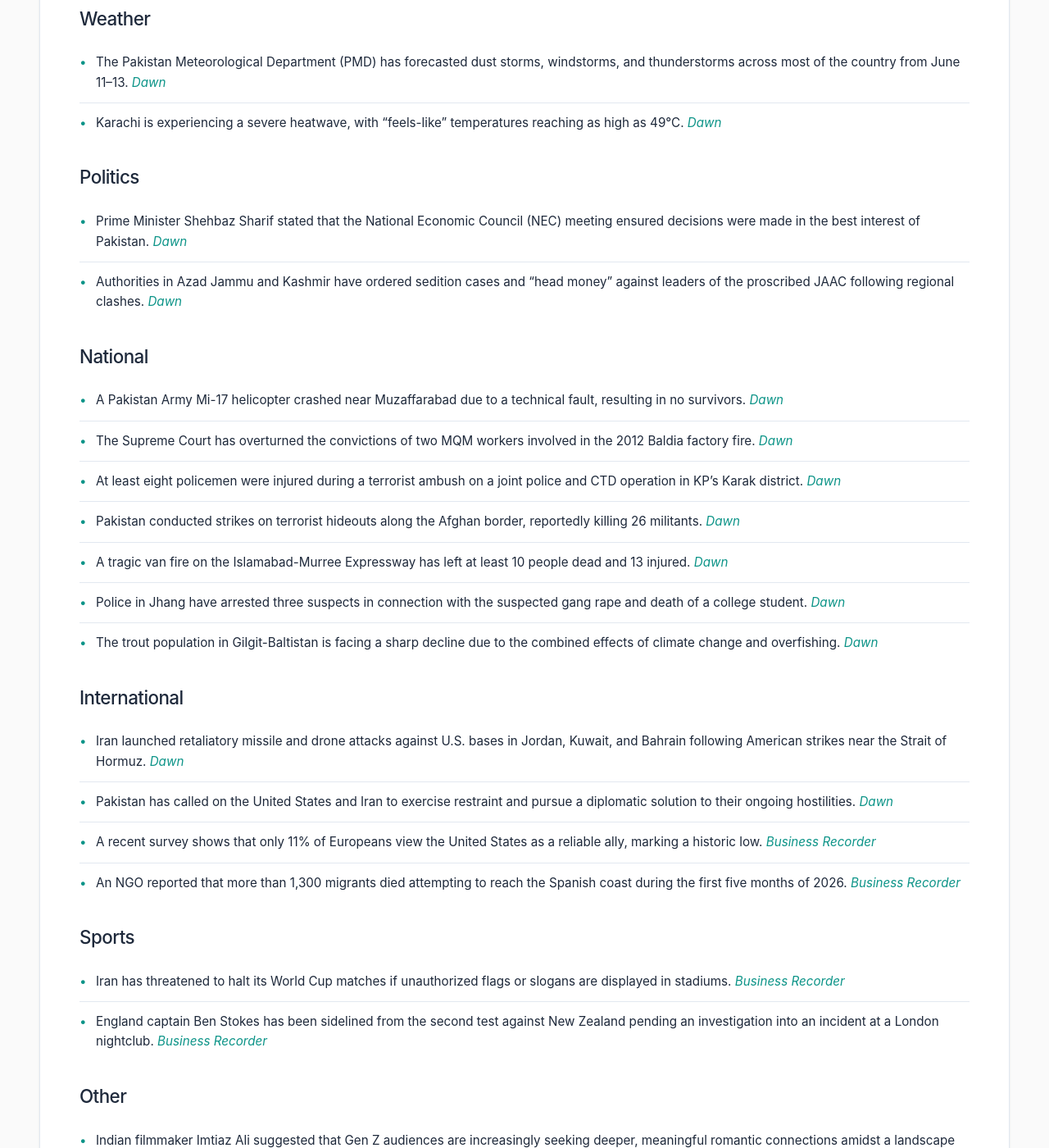
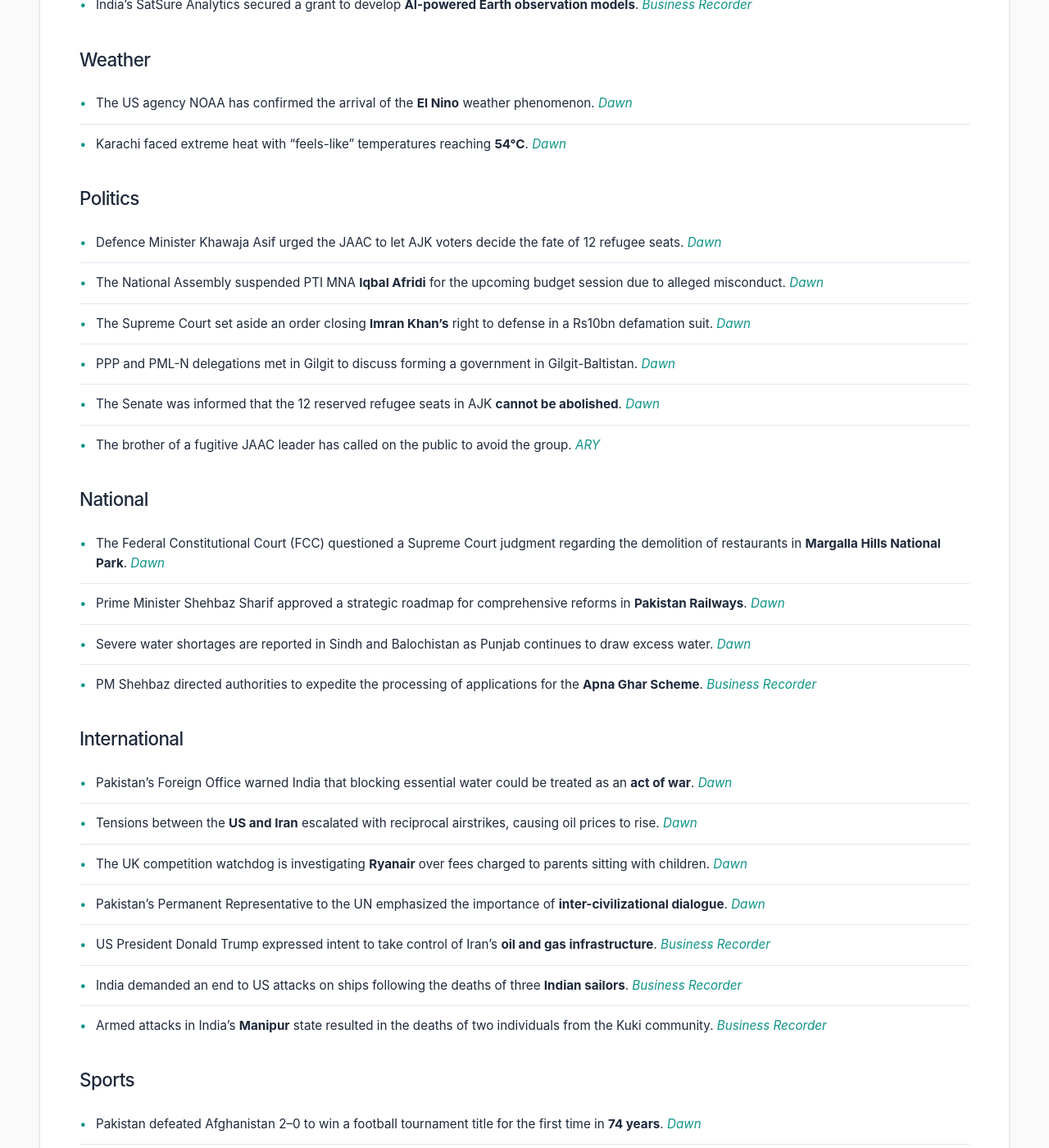
Before and after one commit to zsubzwary/news, a Jekyll site: the page built from en/index.md, in a window 1280 px wide and 1400 px high, scrolled down 1185 px. Shown: the whole window at 82% size. Built offline with Jekyll 4.4.1, drawn with Linux system fonts in a browser that asks for light colours; some web fonts are replaced; comment, search, counter and statistics services are not loaded; some of the changed text lies outside the part shown.

Commit message:
DateTime; 2026-06-11T16:04:36.972Z

```diff
--- a/en/index.md
+++ b/en/index.md
@@ -4,52 +4,61 @@ title: Pakistan News Briefing
 lang: en
 ---
 
-Published at: 10-Jun-2026 21:04PKT
+Published at: 11-Jun-2026 21:04PKT
 
 Time to read: 4 mins
 
 ### Economy
-- Finance Minister Muhammad Aurangzeb is scheduled to present the federal budget for FY2026-27 in the National Assembly on June 12. *[Dawn](https://www.dawn.com/news/2006648/finance-minister-aurangzeb-to-present-budget-for-fy2026-27-on-june-12)*
-- The federal, Punjab, and Sindh governments have agreed to implement spending cuts to address budget requirements for the upcoming fiscal year. *[Dawn](https://www.dawn.com/news/2006539/budget-2026-27-centre-punjab-sindh-agree-on-spending-cuts)*
-- Pakistan recorded a historic high in workers' remittances, reaching $4.3 billion in May. *[Dawn](https://www.dawn.com/news/2006612/may-sees-highest-ever-monthly-inflow-of-workers-remittances-at-43bn)*
-- A committee led by Ishaq Dar has decided to extend the closing time for standalone grocery and kiryana stores to 10 PM. *[Dawn](https://www.dawn.com/news/2006592/dar-led-committee-decides-to-extend-closing-time-for-standalone-grocery-kiryana-stores-to-10pm)*
-- Saudi Arabia has officially launched its second national carrier, Riyadh Air, as part of its strategy to diversify its economy. *[Dawn](https://www.dawn.com/news/2006607/saudi-arabia-launches-new-national-carrier-riyadh-air-despite-middle-east-conflict-delays)*
-- Indian markets have faced volatility, with bond rallies snapping and equity mutual fund inflows hitting annual lows due to US-Iran war risks. *[Business Recorder](https://www.brecorder.com/news/40424861/india-bonds-snap-four-day-rally-on-us-iran-war-risks)*
-- Zee Entertainment plans to raise $241 million to fund strategic business initiatives. *[Business Recorder](https://www.brecorder.com/news/40424858/zee-entertainment-to-raise-241-million-for-stategic-initiatives)*
-- The UK is offering grid connections to 700 projects as part of a major energy investment push. *[ARY](https://arynews.tv/uk-offers-700-projects-grid-connections)*
-- Gulf stock markets showed mixed results following renewed military hostilities between the US and Iran. *[Business Recorder](https://www.brecorder.com/news/40424865/gulf-markets-mixed-after-renewed-us-iran-hostilities)*
-- The European Union is scrutinizing the $110 billion Paramount-Warner Bros deal for potential unfair foreign subsidies. *[Business Recorder](https://www.brecorder.com/news/40424862/paramount-warner-bros-deal-under-eu-subsidy-scrutiny-decision-due-july-14)*
+- Pakistan's GDP grew by **3.7%** in FY26, the fastest in four years, though it missed the 4.2% target. *[Dawn](https://www.dawn.com/news/2006877/economy-grows-37pc-in-fy26-fastest-in-four-years-but-short-of-target)*
+- The National Economic Council (NEC) has slashed overall development outlay by 25% to Rs3.218tr. *[Dawn](https://www.dawn.com/news/2006793/budget-2026-27-nec-trims-uplift-plans-punjab-takes-biggest-hit)*
+- Significant income tax relief is expected for salaried individuals earning between Rs230,000 and Rs341,000 per month. *[Dawn](https://www.dawn.com/news/2006790/income-tax-may-fall-for-some-salaried-segments)*
+- State Bank of Pakistan-held foreign exchange reserves rose by $25 million to **$17.22bn**. *[Business Recorder](https://www.brecorder.com/news/40425061/sbp-held-forex-reserves-rise-by-25mn-to-1722bn)*
+- Pakistan's unemployment rate increased to **7.1%** during 2024-25. *[Business Recorder](https://www.brecorder.com/news/40425059/economic-survey-pakistans-unemployment-rose-to-71)*
+- Bangladesh has unveiled a **$77 billion** budget aiming for 6.5% economic growth. *[Business Recorder](https://www.brecorder.com/news/40425057/bangladesh-unveils-77-billion-budget-eyes-6-5-growth)*
+- Most Gulf markets declined following fresh US-Iran military escalations. *[Business Recorder](https://www.brecorder.com/news/40425062/most-gulf-markets-dip-amid-fresh-escalation-in-middle-east-conflict)*
+- Indian companies are rushing to raise over **$3.24 billion** in short-term debt. *[Business Recorder](https://www.brecorder.com/news/40425045/india-sees-3bn-debt-fundraising-rush-as-yields-slump-after-rbi-moves-bankers-say)*
+- Pakistan's external debt rose to **$92.2 billion** by the end of March 2026. *[Business Recorder](https://www.brecorder.com/news/40425053/pakistans-external-debt-rose-92-2bn-in-fy26-reveals-economic-survey)*
+- Indian government bonds ended higher as oil prices eased. *[Business Recorder](https://www.brecorder.com/news/40425044/india-bonds-end-higher-as-oil-eases-focus-shifts-to-debt-sale-inflation)*
+- Saudi developer Umm Al Qura launched a **SAR 50bn** growth strategy for expansion across western Saudi Arabia. *[Business Recorder](https://www.brecorder.com/news/40425049/saudi-developer-umm-al-qura-unveils-sar-50bn-growth-strategy-accelerates-multi-city-expansion-across-western-saudi-arabia)*
+- Sri Lankan shares extended their decline amid broad market losses. *[Business Recorder](https://www.brecorder.com/news/40425047/sri-lankan-shares-extend-decline-as-broad-losses-weigh)*
 
 ### Science & Technology
-- A fire at a third-party data center in India caused an emergency power shutdown, leading to Google Cloud network disruptions in Delhi. *[Dawn](https://www.dawn.com/news/2006599/google-cloud-outage-in-india-after-third-party-data-centre-fire-triggers-shutdown)*
-- Anthropic has rolled out a public version of its Mythos AI model, though it has implemented guardrails to prevent its use in cybersecurity. *[Dawn](https://www.dawn.com/news/2006596/anthropic-rolls-out-public-version-of-mythos-without-cybersecurity-capability)*
+- Mongolia has successfully recovered rare dinosaur fossils and a **Tarbosaurus bataar** skeleton that were smuggled out two decades ago. *[Dawn](https://www.dawn.com/news/2006912/smuggled-dinosaur-fossils-return-to-mongolia-after-two-decades)*
+- India's SatSure Analytics secured a grant to develop **AI-powered Earth observation models**. *[Business Recorder](https://www.brecorder.com/news/40425042/indias-satsure-bags-26-million-grant-to-build-ai-powered-earth-observation-models)*
 
 ### Weather
-- The Pakistan Meteorological Department (PMD) has forecasted dust storms, windstorms, and thunderstorms across most of the country from June 11–13. *[Dawn](https://www.dawn.com/news/2006635/pmd-forecasts-dust-and-windstorms-thunderstorms-across-most-parts-of-the-country-from-june-11-13)*
-- Karachi is experiencing a severe heatwave, with "feels-like" temperatures reaching as high as 49°C. *[Dawn](https://www.dawn.com/news/2006609/karachi-sizzles-as-feels-like-temperature-reaches-49c)*
+- The US agency NOAA has confirmed the arrival of the **El Nino** weather phenomenon. *[Dawn](https://www.dawn.com/news/2006917/weather-pattern-el-nino-has-begun-says-us-agency-noaa)*
+- Karachi faced extreme heat with "feels-like" temperatures reaching **54°C**. *[Dawn](https://www.dawn.com/news/2006711/karachi-sizzles-as-feels-like-temperature-climbs-to-54c)*
 
 ### Politics
-- Prime Minister Shehbaz Sharif stated that the National Economic Council (NEC) meeting ensured decisions were made in the best interest of Pakistan. *[Dawn](https://www.dawn.com/news/2006604/centre-provinces-made-decisions-in-the-best-interest-of-pakistan-pm-says-in-nec-meeting)*
-- Authorities in Azad Jammu and Kashmir have ordered sedition cases and "head money" against leaders of the proscribed JAAC following regional clashes. *[Dawn](https://www.dawn.com/news/2006540/sedition-cases-head-money-against-jaac-leaders-ordered)*
+- Defence Minister Khawaja Asif urged the JAAC to let AJK voters decide the fate of 12 refugee seats. *[Dawn](https://www.dawn.com/news/2006895/khawaja-asif-urges-jaac-to-let-ajk-voters-decide-fate-of-refugee-seats)*
+- The National Assembly suspended PTI MNA **Iqbal Afridi** for the upcoming budget session due to alleged misconduct. *[Dawn](https://www.dawn.com/news/2006911/na-suspends-pti-mna-iqbal-afridi-for-budget-session-over-alleged-misconduct-with-staff-police)*
+- The Supreme Court set aside an order closing **Imran Khan's** right to defense in a Rs10bn defamation suit. *[Dawn](https://www.dawn.com/news/2006907/sc-sets-aside-order-closing-imrans-right-to-defence-in-rs10bn-defamation-suit-by-pm-shehbaz)*
+- PPP and PML-N delegations met in Gilgit to discuss forming a government in Gilgit-Baltistan. *[Dawn](https://www.dawn.com/news/2006848/ppp-pml-n-delegations-discuss-formula-to-form-gb-govt-at-gilgit-huddle)*
+- The Senate was informed that the 12 reserved refugee seats in AJK **cannot be abolished**. *[Dawn](https://www.dawn.com/news/2006772/ajk-refugee-seats-cannot-be-abolished-senate-told)*
+- The brother of a fugitive JAAC leader has called on the public to avoid the group. *[ARY](https://arynews.tv/joint-awami-action-committee-leaders-distance-themselves)*
 
 ### National
-- A Pakistan Army Mi-17 helicopter crashed near Muzaffarabad due to a technical fault, resulting in no survivors. *[Dawn](https://www.dawn.com/news/2006621/no-survivors-as-pakistan-army-mi-17-helicopter-crashes-near-muzaffarabad-ispr)*
-- The Supreme Court has overturned the convictions of two MQM workers involved in the 2012 Baldia factory fire. *[Dawn](https://www.dawn.com/news/2006634/sc-overturns-convictions-of-two-mqm-workers-in-karachis-baldia-factory-fire-case)*
-- At least eight policemen were injured during a terrorist ambush on a joint police and CTD operation in KP's Karak district. *[Dawn](https://www.dawn.com/news/2006632/8-policemen-injured-as-terrorists-ambush-police-team-in-kps-karak)*
-- Pakistan conducted strikes on terrorist hideouts along the Afghan border, reportedly killing 26 militants. *[Dawn](https://www.dawn.com/news/2006597/pakistan-strikes-terrorist-hideouts-along-afghan-border-kills-26-militants-minister)*
-- A tragic van fire on the Islamabad-Murree Expressway has left at least 10 people dead and 13 injured. *[Dawn](https://www.dawn.com/news/2006608/at-least-10-killed-13-injured-as-fire-erupts-in-van-on-islamabad-murree-expressway)*
-- Police in Jhang have arrested three suspects in connection with the suspected gang rape and death of a college student. *[Dawn](https://www.dawn.com/news/2006438/three-held-over-college-girls-death-in-jhang-gang-rape-suspected)*
-- The trout population in Gilgit-Baltistan is facing a sharp decline due to the combined effects of climate change and overfishing. *[Dawn](https://www.dawn.com/news/2006631/pakistans-prized-trout-under-threat-as-climate-change-overfishing-take-toll)*
+- The Federal Constitutional Court (FCC) questioned a Supreme Court judgment regarding the demolition of restaurants in **Margalla Hills National Park**. *[Dawn](https://www.dawn.com/news/2006896/fcc-rev-cda-monal)*
+- Prime Minister Shehbaz Sharif approved a strategic roadmap for comprehensive reforms in **Pakistan Railways**. *[Dawn](https://www.dawn.com/news/2006902/pm-shehbaz-approves-strategic-roadmap-for-comprehensive-reforms-in-pakistan-railways)*
+- Severe water shortages are reported in Sindh and Balochistan as Punjab continues to draw excess water. *[Dawn](https://www.dawn.com/news/2006698/punjab-draws-excess-water-as-sindh-and-balochistan-face-severe-shortages)*
+- PM Shehbaz directed authorities to expedite the processing of applications for the **Apna Ghar Scheme**. *[Business Recorder](https://www.brecorder.com/news/40425056/pm-shehbaz-directs-faster-processing-of-apna-ghar-scheme-applications)*
 
 ### International
-- Iran launched retaliatory missile and drone attacks against U.S. bases in Jordan, Kuwait, and Bahrain following American strikes near the Strait of Hormuz. *[Dawn](https://www.dawn.com/news/2006586/iran-targets-american-bases-in-jordan-and-the-gulf-after-fresh-us-strikes-near-hormuz)*
-- Pakistan has called on the United States and Iran to exercise restraint and pursue a diplomatic solution to their ongoing hostilities. *[Dawn](https://www.dawn.com/news/2006590/pakistan-urges-us-iran-to-give-peace-a-little-more-chance-amid-fresh-round-of-hostilities)*
-- A recent survey shows that only 11% of Europeans view the United States as a reliable ally, marking a historic low. *[Business Recorder](https://www.brecorder.com/news/40424853/only-11-of-europeans-view-us-as-ally-survey-shows)*
-- An NGO reported that more than 1,300 migrants died attempting to reach the Spanish coast during the first five months of 2026. *[Business Recorder](https://www.brecorder.com/news/40424852/more-than-1300-migrants-have-died-trying-to-reach-the-spanish-coast-in-2026-says-ngo)*
+- Pakistan's Foreign Office warned India that blocking essential water could be treated as an **act of war**. *[Dawn](https://www.dawn.com/news/2006857/any-attempt-to-block-water-will-have-far-reaching-consequences-warns-fo-after-indian-ministers-remarks)*
+- Tensions between the **US and Iran** escalated with reciprocal airstrikes, causing oil prices to rise. *[Dawn](https://www.dawn.com/news/2006839/us-iran-hit-each-other-again-as-hopes-for-quick-peace-deal-fade)*
+- The UK competition watchdog is investigating **Ryanair** over fees charged to parents sitting with children. *[Dawn](https://www.dawn.com/news/2006872/uk-probes-ryanair-over-fees-for-parents-to-sit-with-children)*
+- Pakistan's Permanent Representative to the UN emphasized the importance of **inter-civilizational dialogue**. *[Dawn](https://www.dawn.com/news/2006840/at-un-pakistan-terms-inter-civilisation-dialogue-key-to-addressing-contemporary-challenges)*
+- US President Donald Trump expressed intent to take control of Iran's **oil and gas infrastructure**. *[Business Recorder](https://www.brecorder.com/news/40425055/trump-says-us-will-hit-iran-very-hard-take-control-of-energy-infrastructure)*
+- India demanded an end to US attacks on ships following the deaths of three **Indian sailors**. *[Business Recorder](https://www.brecorder.com/news/40425054/india-demands-end-to-us-attacks-on-ships-after-three-sailors-killed)*
+- Armed attacks in India's **Manipur** state resulted in the deaths of two individuals from the Kuki community. *[Business Recorder](https://www.brecorder.com/news/40425036/two-killed-in-attacks-by-armed-men-in-indias-restive-manipur-state-police-say)*
 
 ### Sports
-- Iran has threatened to halt its World Cup matches if unauthorized flags or slogans are displayed in stadiums. *[Business Recorder](https://www.brecorder.com/news/40424869/iran-threatens-to-stop-world-cup-games-if-faced-with-unauthorised-flags-or-slogans)*
-- England captain Ben Stokes has been sidelined from the second test against New Zealand pending an investigation into an incident at a London nightclub. *[Business Recorder](https://www.brecorder.com/news/40424868/england-captain-stokes-left-out-of-second-test-v-new-zealand)*
+- Pakistan defeated Afghanistan 2–0 to win a football tournament title for the first time in **74 years**. *[Dawn](https://www.dawn.com/news/2006723/pakistan-down-afghanistan-to-win-a-trophy-after-74-years)*
+- The **FIFA World Cup** is set to kick off in Mexico, the US, and Canada with 48 teams participating. *[Dawn](https://www.dawn.com/news/2006874/fifa-world-cup-set-for-kickoff-after-high-ticket-prices-visa-issues-dog-buildup)*
+- Somali referee **Omar Artan** has been named to officiate the UEFA Super Cup. *[Business Recorder](https://www.brecorder.com/news/40425060/somali-referee-banned-by-us-to-officiate-uefa-super-cup)*
+- Bangladesh secured a landmark **ODI series victory** over Australia. *[Business Recorder](https://www.brecorder.com/news/40425058/bangladesh-stun-australia-to-claim-maiden-odi-series-win)*
+- Wimbledon announced a record **20% increase** in prize money for this year's championships. *[Business Recorder](https://www.brecorder.com/news/40425048/wimbledon-announces-record-20-rise-in-prize-money)*
 
 ### Other
-- Indian filmmaker Imtiaz Ali suggested that Gen Z audiences are increasingly seeking deeper, meaningful romantic connections amidst a landscape of high-action cinema. *[Business Recorder](https://www.brecorder.com/news/40424867/bollywoods-imtiaz-ali-bets-on-gen-z-thirst-for-love)*
+- **Max Alexander**, a ten-year-old American, has been recognized as the world's youngest fashion runway designer. *[Business Recorder](https://www.brecorder.com/news/40425052/ten-year-old-american-fashion-designer-shuttles-between-school-and-runways)*
```
